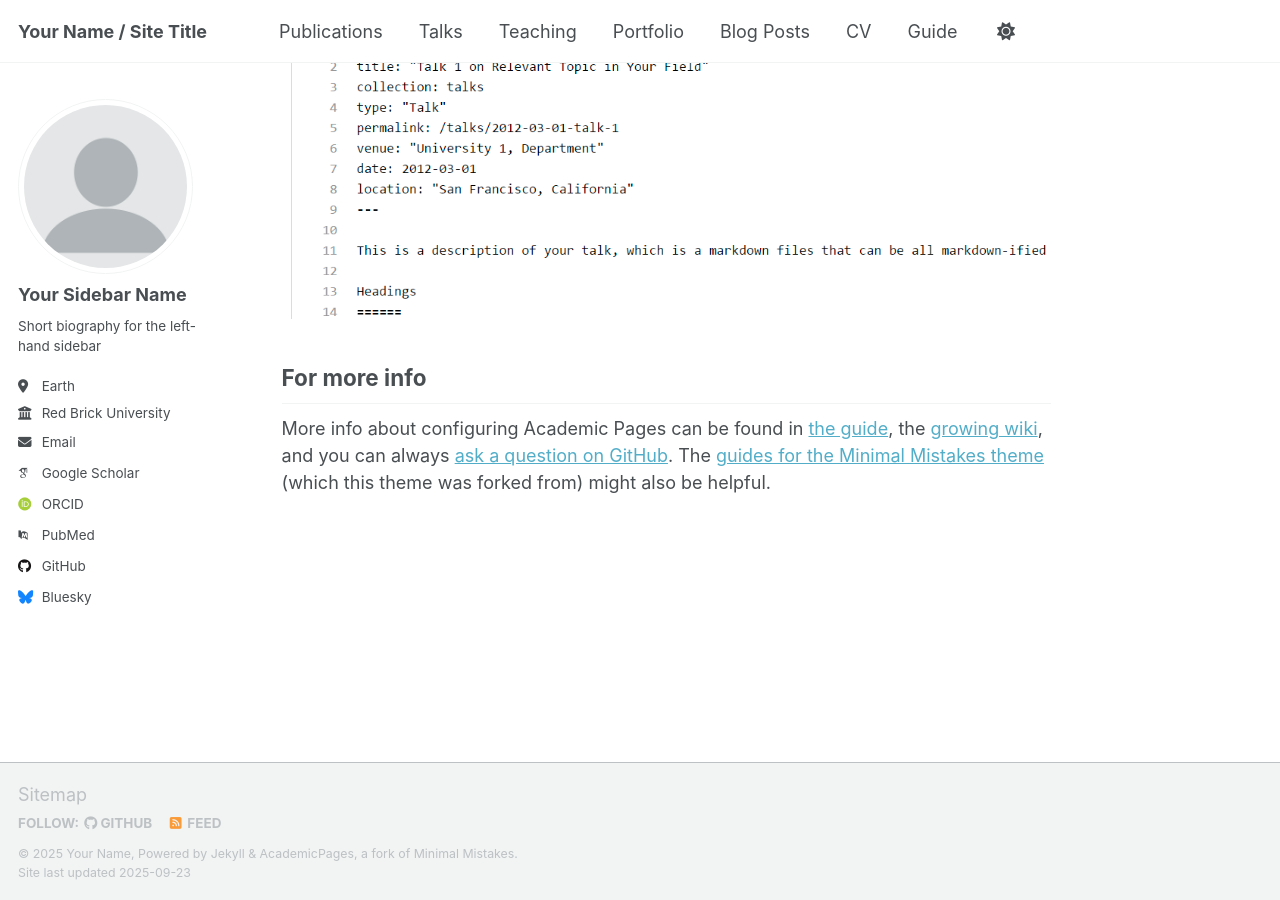
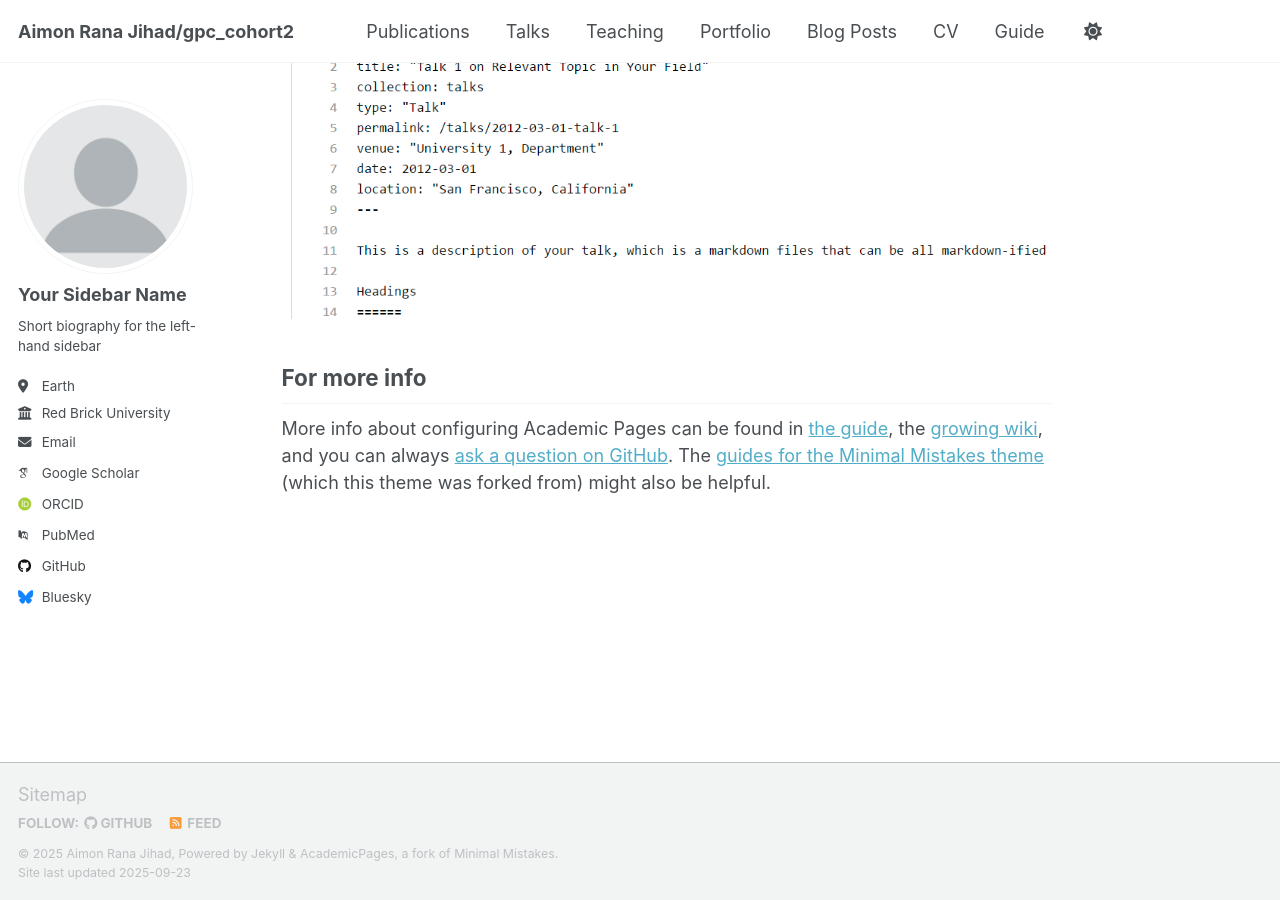
Before and after one commit to Aimon-Rana-Jihad/gpc_cohort2, a Jekyll site: the page built from _pages/about.md, in a window 1280 px wide and 900 px high, scrolled down 2880 px. Built offline with Jekyll 4.4.1, drawn with Linux system fonts in a browser that asks for light colours; some web fonts are replaced; a script that is not in the unit is left out.

Commit message:
initial commit

```diff
--- a/_config.yml
+++ b/_config.yml
@@ -9,9 +9,9 @@
 # Basic Site Settings
 locale                   : "en-US"
 site_theme               : "default" # Currently available options are "default", "air"
-title                    : "Your Name / Site Title"
+title                    : "Aimon Rana Jihad/gpc_cohort2"
 title_separator          : "-"
-name                     : &name "Your Name"
+name                     : &name "Aimon Rana Jihad"
 description              : &description "Your Name's academic portfolio"   # Update this with a general description of your site, this is the default if not overridden by a page
 url                      : https://academicpages.github.io # The base hostname & protocol for your site e.g. "https://[your GitHub username].github.io",
                                                            # or if you already have some other page hosted on Github then use "https://[your GitHub username].github.io/[Your Repo Name]"
```
